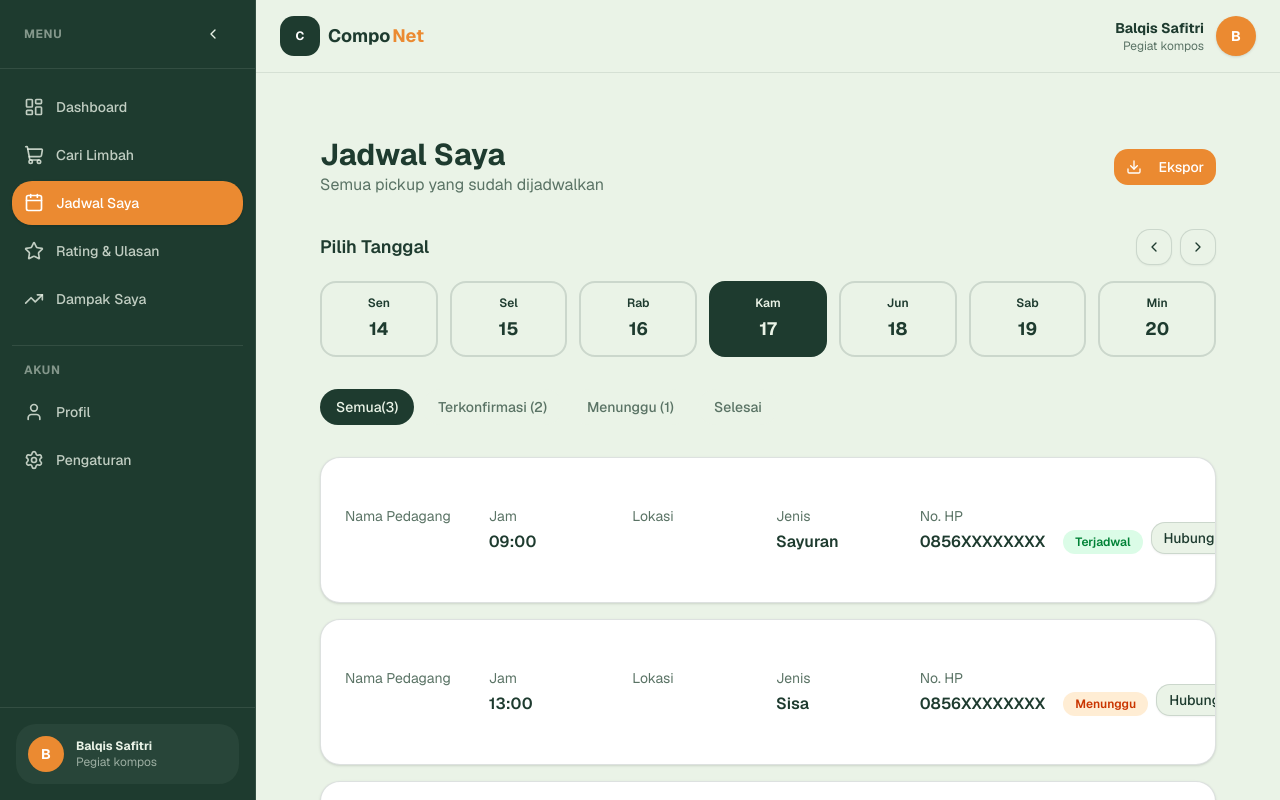
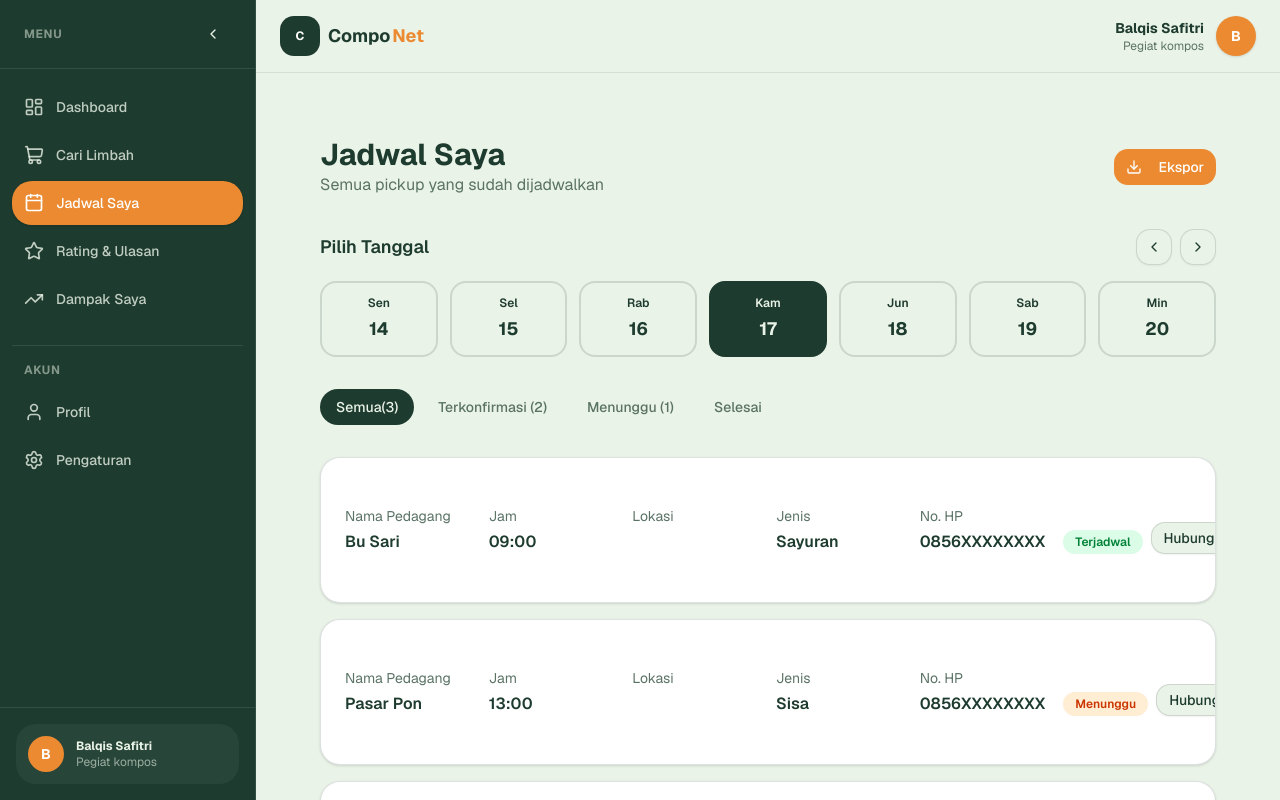
Before and after one commit to zyyuvxy/TechSprint-CompoNet, a Next.js app: page /jadwal-saya in a window 1280 px wide. Shown: the top 800 px of the page. Built offline with nearby package versions, Linux system fonts and the light colour scheme.

Commit message:
Fix property vendor ke pengelola

```diff
--- a/app/jadwal-saya/page.tsx
+++ b/app/jadwal-saya/page.tsx
@@ -91,7 +91,7 @@ export default function JadwalSayaPage() {
               <div className="grid grid-cols-6 gap-4">
                 <div>
                   <p className="text-sm text-muted-foreground">Nama Pedagang</p>
-                  <p className="font-semibold text-foreground mt-1">{schedule.vendor}</p>
+                  <p className="font-semibold text-foreground mt-1">{schedule.pengelola}</p>
                 </div>
                 <div>
                   <p className="text-sm text-muted-foreground">Jam</p>
```
